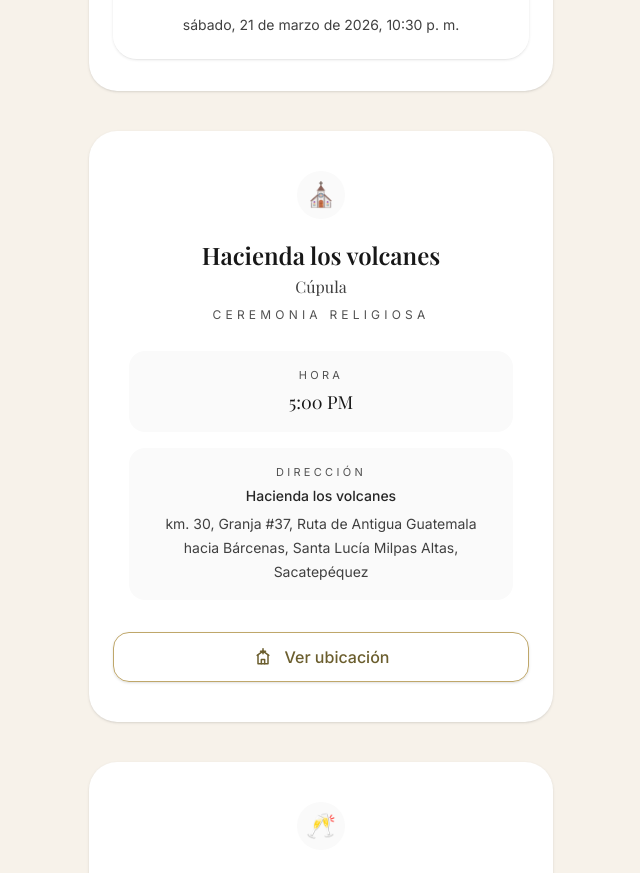
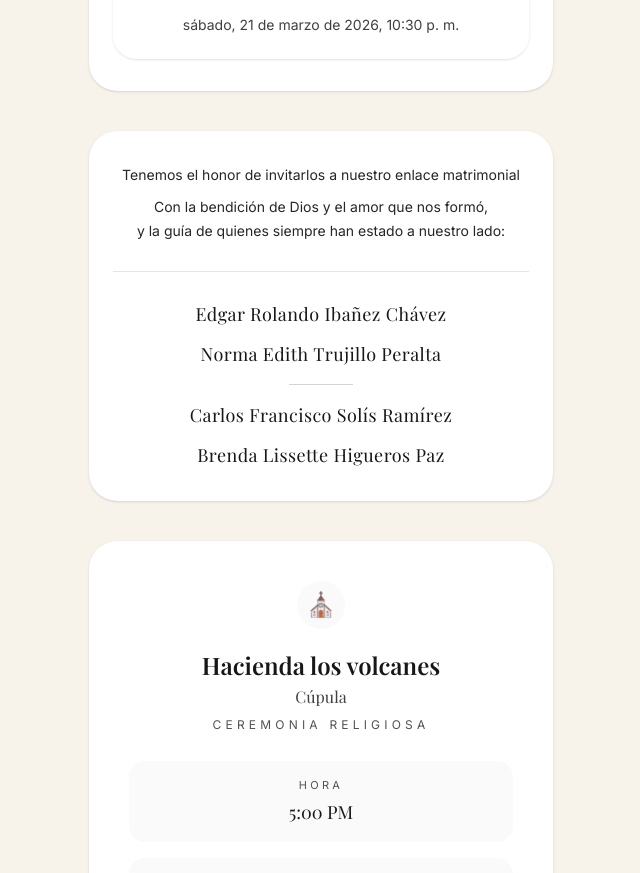
Before and after one commit to jrongalicia/invitacion-boda, a Next.js app: page / in a window 1280 px wide. Shown: the part 1040-1913 px from the top of the page, without its empty margins (319-959 px from the left). Built offline with nearby package versions, Linux system fonts and the light colour scheme; a web font is replaced by a local one.

Commit message:
agrega nombre de padres de los novios

```diff
--- a/src/app/page.tsx
+++ b/src/app/page.tsx
@@ -78,7 +78,7 @@ export default function Home() {
             <div className="mt-8 overflow-hidden rounded-[28px] p-4 shadow-sm">
               <div className="grid grid-cols-3 gap-3">
                 <div className="relative aspect-[2/4] overflow-hidden rounded-2xl">
-                  <Image src="/portada/portada_estefanny.PNG" alt="left" fill className="object-cover" priority/>
+                  <Image src="/portada/portada_estefanny.PNG" alt="left" fill className="object-cover" priority />
                 </div>
 
                 <div className="object-cover scale-[1.1] object-center overflow-hidden rounded-2xl">
@@ -118,6 +118,48 @@ export default function Home() {
             </div>
           </Reveal>
         </section>
+
+        {/* INVITACIÓN – RITMO IGUAL A FRASE */}
+        <section className="mt-10">
+          <Reveal>
+            <div className="rounded-[28px] bg-white px-6 py-8 text-center shadow-sm">
+              <p className="text-sm leading-6 text-neutral-800">
+                <span className="block">
+                  Tenemos el honor de invitarlos a nuestro enlace matrimonial
+                </span>
+                <span className="block mt-2">
+                  Con la bendición de Dios y el amor que nos formó,
+                </span>
+                <span className="block">
+                  y la guía de quienes siempre han estado a nuestro lado:
+                </span>
+              </p>
+
+              {/* MISMO ESPACIADO QUE FRASE */}
+              <div className="mt-7 h-px bg-neutral-200" />
+
+              <div className="mt-7 space-y-3">
+                <p className="font-serif text-lg tracking-wide text-neutral-900">
+                  Edgar Rolando Ibañez Chávez
+                </p>
+                <p className="font-serif text-lg tracking-wide text-neutral-900">
+                  Norma Edith Trujillo Peralta
+                </p>
+
+                <div className="my-4 h-px w-16 mx-auto bg-neutral-300" />
+
+                <p className="font-serif text-lg tracking-wide text-neutral-900">
+                  Carlos Francisco Solís Ramírez
+                </p>
+                <p className="font-serif text-lg tracking-wide text-neutral-900">
+                  Brenda Lissette Higueros Paz
+                </p>
+              </div>
+            </div>
+          </Reveal>
+        </section>
+
+
 
         {/* CEREMONIA */}
         <section className="mt-10">
@@ -372,8 +414,8 @@ function Timeline({
 function Monogram() {
   return (
     <span className="font-script text-4xl leading-none text-neutral-900">
-  ED
-</span>
+      ED
+    </span>
 
   );
 }
```
